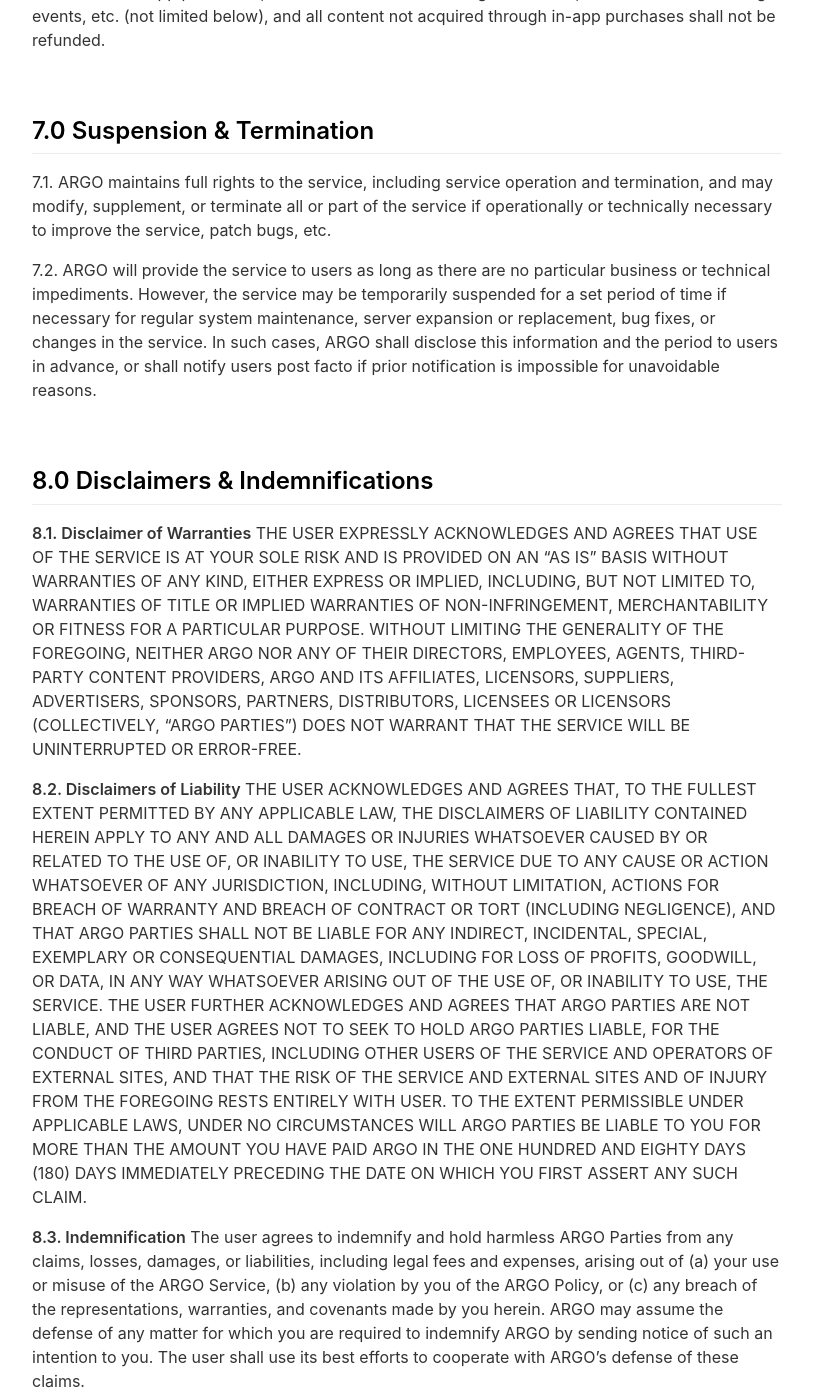
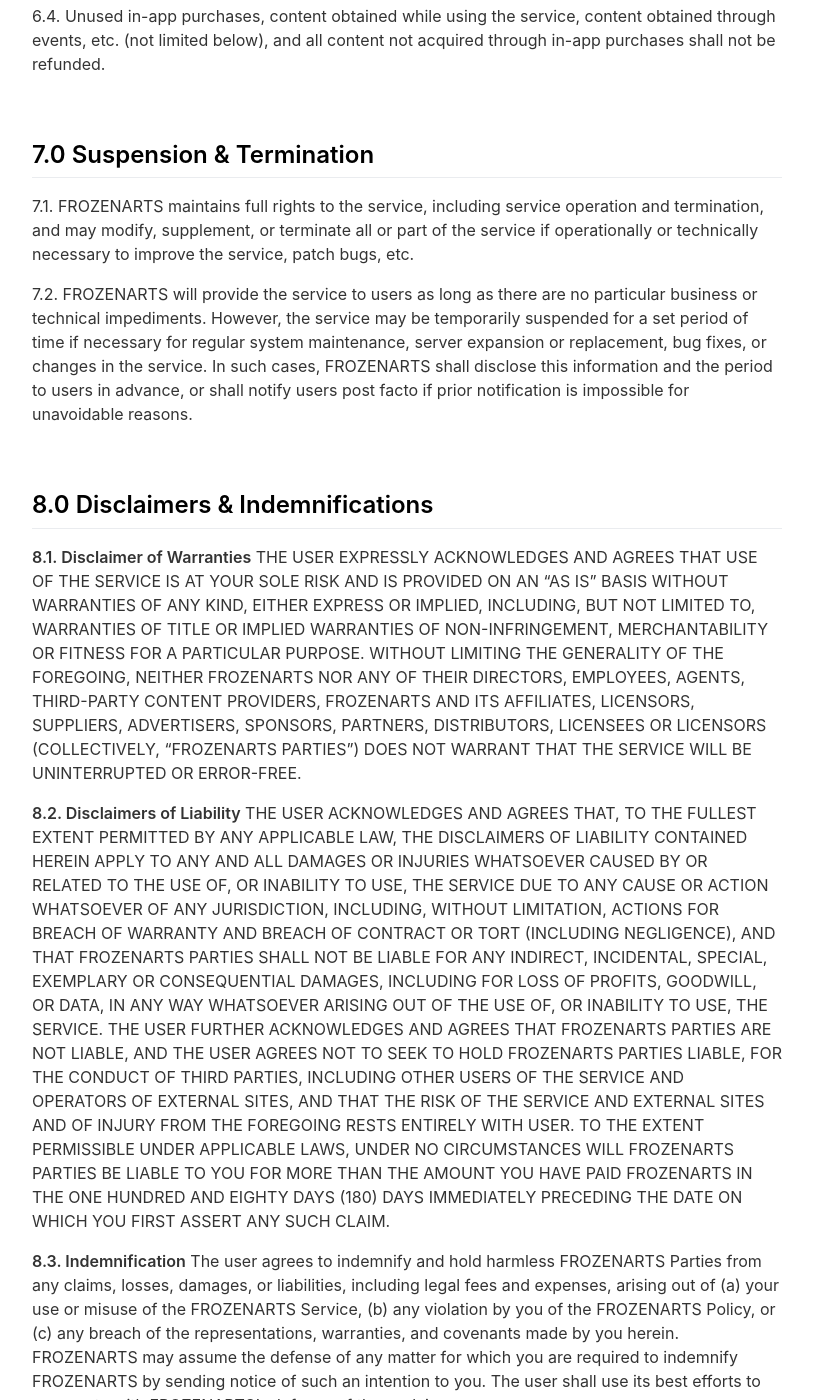
Before and after one commit to ArgoExped/Frozen-Arts, a Jekyll site: the page built from _pages/termsofservice.md, in a window 1280 px wide and 1400 px high, scrolled down 2858 px. Shown: the whole window, without its empty margins (233-1046 px from the left). Built offline with Jekyll 4.4.1, drawn with Linux system fonts in a browser that asks for light colours; nearby versions of some CDN libraries; some of the changed text lies outside the part shown.

Commit message:
Update termsofservice.md

```diff
--- a/_pages/termsofservice.md
+++ b/_pages/termsofservice.md
@@ -10,9 +10,9 @@ June 1 2021
 **Effective date**
 June 1 2021
 
-These Terms of Service apply to services provided to users by ARGO("ARGO", below).
+These Terms of Service apply to services provided to users by FROZENARTS Inc.("FROZENARTS", below).
 Therefore, users must be sure to pay close attention while reading and must periodically check for changes that may occur according to Article 1.3. Furthermore,
-ARGO may request consent to collect additional information while users are using the service, and this additional consent shall constitute part of these Terms and Conditions.
+FROZENARTS may request consent to collect additional information while users are using the service, and this additional consent shall constitute part of these Terms and Conditions.
 
 <br>
 
@@ -23,15 +23,15 @@ ARGO may request consent to collect additional information while users are using
 
 1.3. Users must use the service according to the Terms of Service and Privacy Policy/Service Policy (collectively referred to as "Service Policy" below). Furthermore, use of the service via methods other than those defined in the Service Policy is prohibited, and the service may only be used within the scope permitted by law. Should users fail to comply with the Service Policy or come under investigation due to suspicion of cheating, service provision may be temporarily restricted or stopped.
 
-1.4. ARGO will publish these Terms and Conditions for user perusal on its website or notify users of them through its application.
-Users must periodically check these Terms and Conditions. ARGO may alter these Terms and Conditions should the service or relevant laws change.
+1.4. FROZENARTS will publish these Terms and Conditions for user perusal on its website or notify users of them through its application.
+Users must periodically check these Terms and Conditions. FROZENARTS may alter these Terms and Conditions should the service or relevant laws change.
 The updated Terms and Conditions shall take effect 30 days after the changes are announced. Should users not consent to the updated Terms and Conditions,
 their use of the service may be suspended. Should they continue using the service, they will be considered to have given consent to the updated Terms and Conditions.
 
 <br>
 
 ## 2.0 Account Management
-2.1. ARGO conducts user management, including whether or not they can use the service, via guest accounts, play accounts, and social media accounts ("user accounts", below)
+2.1. FROZENARTS conducts user management, including whether or not they can use the service, via guest accounts, play accounts, and social media accounts ("user accounts", below)
 
 2.2. Users bear sole responsibility to care for and manage their own user accounts, and are fully responsible for careless management of their own user accounts as well as damage due to their use by a third party.
 
@@ -40,18 +40,18 @@ their use of the service may be suspended. Should they continue using the servic
 <br>
 
 ## 3.0 Privacy Protection
-3.1. ARGO shall make efforts to protect the personal information of users, including user accounts, and the protection of personal information shall be in accordance with ARGO's Privacy Policy.
+3.1. FROZENARTS shall make efforts to protect the personal information of users, including user accounts, and the protection of personal information shall be in accordance with FROZENARTS's Privacy Policy.
 
-3.2. ARGO may request additional information from users other than user data received through the platform provider or/and social media provider and shall not use this collected or received personal information for any purpose other than specified in the Privacy Policy. Please read the Privacy Policy for more information.
+3.2. FROZENARTS may request additional information from users other than user data received through the platform provider or/and social media provider and shall not use this collected or received personal information for any purpose other than specified in the Privacy Policy. Please read the Privacy Policy for more information.
 
-3.3. ARGO does not collect any personal information on minors under 13 years of age (16 years of age in EU member nations).
+3.3. FROZENARTS does not collect any personal information on minors under 13 years of age (16 years of age in EU member nations).
 
 <br>
 
 ## 4.0 Third-party Advertisements & Push Notifications
-4.1. ARGO may publish advertisements on the service. Users consent to exposure to advertisements while using the service and shall not bear any responsibility for loss or damage incurred due to advertisement access/participation/trade, etc.
+4.1. FROZENARTS may publish advertisements on the service. Users consent to exposure to advertisements while using the service and shall not bear any responsibility for loss or damage incurred due to advertisement access/participation/trade, etc.
 
-4.2. ARGO may use email or push notifications to send advertisements, service updates, event details, etc. to users. Users may use the feature in the application for declining to receive push notifications at any time.
+4.2. FROZENARTS may use email or push notifications to send advertisements, service updates, event details, etc. to users. Users may use the feature in the application for declining to receive push notifications at any time.
 
 <br>
 
@@ -69,7 +69,7 @@ their use of the service may be suspended. Should they continue using the servic
 ## 6.0 In-App Purchases
 6.1. In-app payment to purchase content is included in the application, and payment methods depend on the app store provider.
 
-6.2. Users must use the password feature to prevent unwanted third-party in-app purchases, and ARGO shall not bear any responsibility for failure to use this in-app purchase protection or for in-app purchases occurring due to exposure of the password as a result of inattention on the part of users.
+6.2. Users must use the password feature to prevent unwanted third-party in-app purchases, and FROZENARTS shall not bear any responsibility for failure to use this in-app purchase protection or for in-app purchases occurring due to exposure of the password as a result of inattention on the part of users.
 
 6.3. Users may cancel purchases within the cooling-off period of 7 days from the date of content purchase, and refund of purchased content shall depend on the refund policy and procedure of the app store provider used by the user. Please consult your app store provider's terms of service for its refund policy and application procedure.
 
@@ -78,25 +78,25 @@ their use of the service may be suspended. Should they continue using the servic
 <br>
 
 ## 7.0 Suspension & Termination
-7.1. ARGO maintains full rights to the service, including service operation and termination, and may modify, supplement, or terminate all or part of the service if operationally or technically necessary to improve the service, patch bugs, etc.
+7.1. FROZENARTS maintains full rights to the service, including service operation and termination, and may modify, supplement, or terminate all or part of the service if operationally or technically necessary to improve the service, patch bugs, etc.
 
-7.2. ARGO will provide the service to users as long as there are no particular business or technical impediments. However, the service may be temporarily suspended for a set period of time if necessary for regular system maintenance, server expansion or replacement, bug fixes, or changes in the service. In such cases, ARGO shall disclose this information and the period to users in advance, or shall notify users post facto if prior notification is impossible for unavoidable reasons.
+7.2. FROZENARTS will provide the service to users as long as there are no particular business or technical impediments. However, the service may be temporarily suspended for a set period of time if necessary for regular system maintenance, server expansion or replacement, bug fixes, or changes in the service. In such cases, FROZENARTS shall disclose this information and the period to users in advance, or shall notify users post facto if prior notification is impossible for unavoidable reasons.
 
 <br>
 
 ## 8.0 Disclaimers & Indemnifications
 **8.1. Disclaimer of Warranties**
 THE USER EXPRESSLY ACKNOWLEDGES AND AGREES THAT USE OF THE SERVICE IS AT YOUR SOLE RISK AND IS PROVIDED ON AN "AS IS" BASIS WITHOUT WARRANTIES OF ANY KIND, EITHER EXPRESS OR IMPLIED, INCLUDING, BUT NOT LIMITED TO, WARRANTIES OF TITLE OR IMPLIED WARRANTIES OF NON-INFRINGEMENT, MERCHANTABILITY OR FITNESS FOR A PARTICULAR PURPOSE.
-WITHOUT LIMITING THE GENERALITY OF THE FOREGOING, NEITHER ARGO NOR ANY OF THEIR DIRECTORS, EMPLOYEES, AGENTS, THIRD-PARTY CONTENT PROVIDERS, ARGO AND ITS AFFILIATES, LICENSORS, SUPPLIERS, ADVERTISERS, SPONSORS, PARTNERS, DISTRIBUTORS, LICENSEES OR LICENSORS (COLLECTIVELY, "ARGO PARTIES") DOES NOT WARRANT THAT THE SERVICE WILL BE UNINTERRUPTED OR ERROR-FREE.
+WITHOUT LIMITING THE GENERALITY OF THE FOREGOING, NEITHER FROZENARTS NOR ANY OF THEIR DIRECTORS, EMPLOYEES, AGENTS, THIRD-PARTY CONTENT PROVIDERS, FROZENARTS AND ITS AFFILIATES, LICENSORS, SUPPLIERS, ADVERTISERS, SPONSORS, PARTNERS, DISTRIBUTORS, LICENSEES OR LICENSORS (COLLECTIVELY, "FROZENARTS PARTIES") DOES NOT WARRANT THAT THE SERVICE WILL BE UNINTERRUPTED OR ERROR-FREE.
 
 **8.2. Disclaimers of Liability**
-THE USER ACKNOWLEDGES AND AGREES THAT, TO THE FULLEST EXTENT PERMITTED BY ANY APPLICABLE LAW, THE DISCLAIMERS OF LIABILITY CONTAINED HEREIN APPLY TO ANY AND ALL DAMAGES OR INJURIES WHATSOEVER CAUSED BY OR RELATED TO THE USE OF, OR INABILITY TO USE, THE SERVICE DUE TO ANY CAUSE OR ACTION WHATSOEVER OF ANY JURISDICTION, INCLUDING, WITHOUT LIMITATION, ACTIONS FOR BREACH OF WARRANTY AND BREACH OF CONTRACT OR TORT (INCLUDING NEGLIGENCE), AND THAT ARGO PARTIES SHALL NOT BE LIABLE FOR ANY INDIRECT, INCIDENTAL, SPECIAL, EXEMPLARY OR CONSEQUENTIAL DAMAGES, INCLUDING FOR LOSS OF PROFITS, GOODWILL, OR DATA, IN ANY WAY WHATSOEVER ARISING OUT OF THE USE OF, OR INABILITY TO USE, THE SERVICE.
-THE USER FURTHER ACKNOWLEDGES AND AGREES THAT ARGO PARTIES ARE NOT LIABLE, AND THE USER AGREES NOT TO SEEK TO HOLD ARGO PARTIES LIABLE, FOR THE CONDUCT OF THIRD PARTIES, INCLUDING OTHER USERS OF THE SERVICE AND OPERATORS OF EXTERNAL SITES, AND THAT THE RISK OF THE SERVICE AND EXTERNAL SITES AND OF INJURY FROM THE FOREGOING RESTS ENTIRELY WITH USER.
-TO THE EXTENT PERMISSIBLE UNDER APPLICABLE LAWS, UNDER NO CIRCUMSTANCES WILL ARGO PARTIES BE LIABLE TO YOU FOR MORE THAN THE AMOUNT YOU HAVE PAID ARGO IN THE ONE HUNDRED AND EIGHTY DAYS (180) DAYS IMMEDIATELY PRECEDING THE DATE ON WHICH YOU FIRST ASSERT ANY SUCH CLAIM.
+THE USER ACKNOWLEDGES AND AGREES THAT, TO THE FULLEST EXTENT PERMITTED BY ANY APPLICABLE LAW, THE DISCLAIMERS OF LIABILITY CONTAINED HEREIN APPLY TO ANY AND ALL DAMAGES OR INJURIES WHATSOEVER CAUSED BY OR RELATED TO THE USE OF, OR INABILITY TO USE, THE SERVICE DUE TO ANY CAUSE OR ACTION WHATSOEVER OF ANY JURISDICTION, INCLUDING, WITHOUT LIMITATION, ACTIONS FOR BREACH OF WARRANTY AND BREACH OF CONTRACT OR TORT (INCLUDING NEGLIGENCE), AND THAT FROZENARTS PARTIES SHALL NOT BE LIABLE FOR ANY INDIRECT, INCIDENTAL, SPECIAL, EXEMPLARY OR CONSEQUENTIAL DAMAGES, INCLUDING FOR LOSS OF PROFITS, GOODWILL, OR DATA, IN ANY WAY WHATSOEVER ARISING OUT OF THE USE OF, OR INABILITY TO USE, THE SERVICE.
+THE USER FURTHER ACKNOWLEDGES AND AGREES THAT FROZENARTS PARTIES ARE NOT LIABLE, AND THE USER AGREES NOT TO SEEK TO HOLD FROZENARTS PARTIES LIABLE, FOR THE CONDUCT OF THIRD PARTIES, INCLUDING OTHER USERS OF THE SERVICE AND OPERATORS OF EXTERNAL SITES, AND THAT THE RISK OF THE SERVICE AND EXTERNAL SITES AND OF INJURY FROM THE FOREGOING RESTS ENTIRELY WITH USER.
+TO THE EXTENT PERMISSIBLE UNDER APPLICABLE LAWS, UNDER NO CIRCUMSTANCES WILL FROZENARTS PARTIES BE LIABLE TO YOU FOR MORE THAN THE AMOUNT YOU HAVE PAID FROZENARTS IN THE ONE HUNDRED AND EIGHTY DAYS (180) DAYS IMMEDIATELY PRECEDING THE DATE ON WHICH YOU FIRST ASSERT ANY SUCH CLAIM.
 
 **8.3. Indemnification**
-The user agrees to indemnify and hold harmless ARGO Parties from any claims, losses, damages, or liabilities, including legal fees and expenses, arising out of (a) your use or misuse of the ARGO Service, (b) any violation by you of the ARGO Policy, or (c) any breach of the representations, warranties, and covenants made by you herein.
-ARGO may assume the defense of any matter for which you are required to indemnify ARGO by sending notice of such an intention to you. The user shall use its best efforts to cooperate with ARGO's defense of these claims.
+The user agrees to indemnify and hold harmless FROZENARTS Parties from any claims, losses, damages, or liabilities, including legal fees and expenses, arising out of (a) your use or misuse of the FROZENARTS Service, (b) any violation by you of the FROZENARTS Policy, or (c) any breach of the representations, warranties, and covenants made by you herein.
+FROZENARTS may assume the defense of any matter for which you are required to indemnify FROZENARTS by sending notice of such an intention to you. The user shall use its best efforts to cooperate with FROZENARTS's defense of these claims.
 
 <br>
 
@@ -124,13 +124,13 @@ Neither party shall be responsible or have any liability for any delay or failur
 
 **10.4. Single sign-on (SSO)**: a guest account connected to a play account or social media account.
 
-**10.5. Service**: the game service provided by ARGO.
+**10.5. Service**: the game service provided by FROZENARTS.
 
-**10.6. Application (app)**: the entire program enabling use of the service provided by ARGO.
+**10.6. Application (app)**: the entire program enabling use of the service provided by FROZENARTS.
 
-**10.7. App store provider**: a mobile open market provider (Apple, Google, etc.) enabling download of the application provided by ARGO and in-app purchases.
+**10.7. App store provider**: a mobile open market provider (Apple, Google, etc.) enabling download of the application provided by FROZENARTS and in-app purchases.
 
-**10.8. Platform provider**: the provider offering the service in partnership with ARGO and all relevant services.
+**10.8. Platform provider**: the provider offering the service in partnership with FROZENARTS and all relevant services.
 
 **10.9. Content**: items, etc. that can be used on the service.
 
```
Also changed, not shown: other parts of _pages/termsofservice.md (+1 -1 lines).
